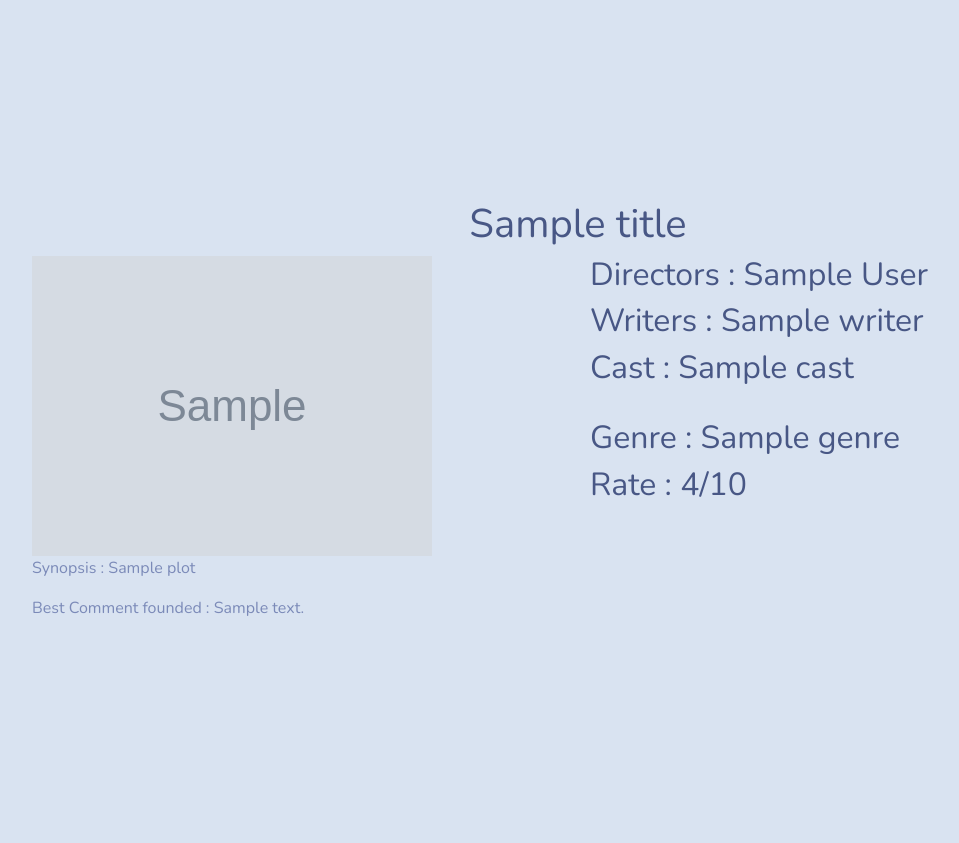
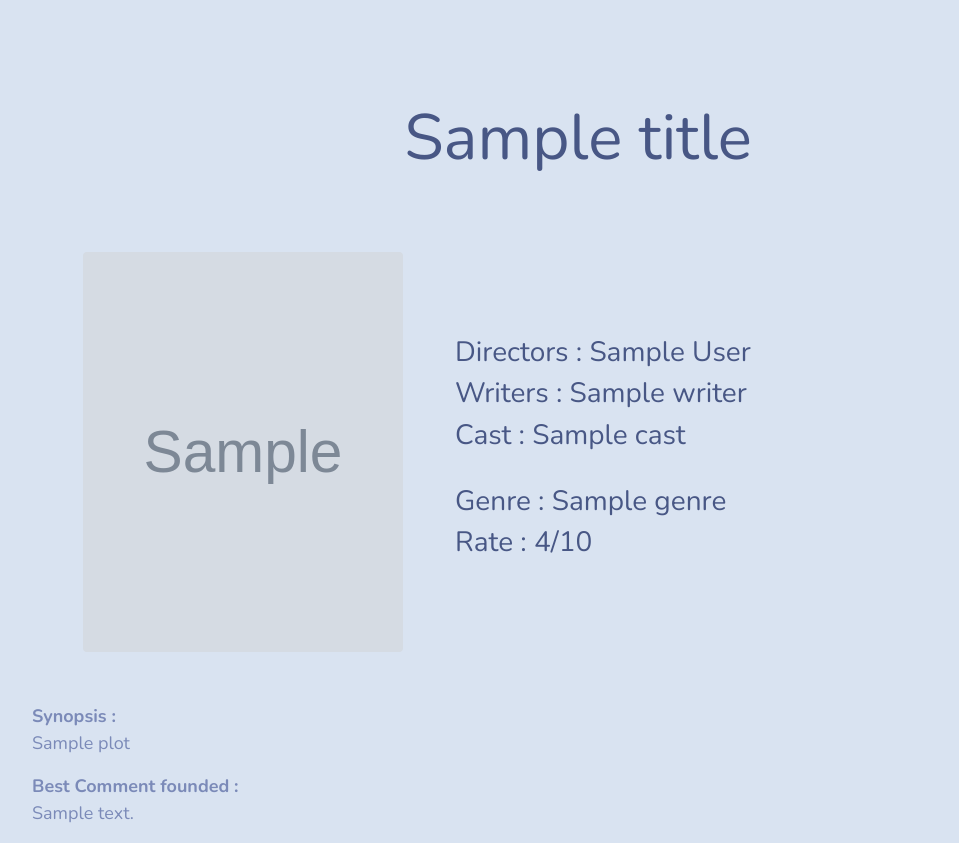
Before and after one commit to cegepmatane/projet-specialise-2022-Lechiffre4, a Django app: template Cinemates/film/templates/film/home.html in a window 1280 px wide. Shown: the part 71-914 px from the top of the page, without its empty margins (62-1021 px from the left). Before the commit the page ends 687 px from the top, so only its background shows below. Run offline with Django 3.2, Linux system fonts and the light colour scheme; the template is opened without the code that fills it: most values are stand-ins (such as "Sample title", 1, 10 or a date in 2020); grey boxes marked "Sample" are stand-in pictures; some libraries are stand-ins or nearby versions.

Commit message:
#14 changing css

```diff
--- a/Cinemates/film/templates/film/base.html
+++ b/Cinemates/film/templates/film/base.html
@@ -8,7 +8,7 @@
 
         <link rel="stylesheet" href="../../static/bootstrap/bootstrap.min.css">
         <link rel="shortcut icon" type="image/x-icon" href="../../static/images/Logo/logo_icon.png" />
-        <link rel="stylesheet" href="../../../home/static/css/Custom_css.css">
+        <link rel="stylesheet" href="../../../film/static/css/Custom_css.css">
 
         {% block links %}{% endblock %}
 
--- a/Cinemates/film/templates/film/home.html
+++ b/Cinemates/film/templates/film/home.html
@@ -8,31 +8,31 @@ Cinemates
 {% endblock %}
 
 {% block body %}
-<div class ="container" style="margin-top: 200px;">
-    <h1 class="text-center">{{title}}</h1>
+<div class ="container" style="margin-top: 100px;">
+    <h1 class="text-center my-4 display-3">{{title}}</h1>
     <div class = "container">
-        <div class="row">
-            <div class="col-sm">
-                <img src="{{image}}" class="img-fluid"/>
-            </div>
-            <div class="col-sm">
-                <h2>Directors : {{author}}</h2>
-                <h2>Writers : {{writer}}</h2>
-                <h2>Cast : {{cast}}</h2>
-                </br>
-                <h2>Genre : {{genre}}</h2>
-                <h2>Rate : {{rate}}/10</h2>
+        <table style="border-collapse: separate; border-spacing: 50px;">
+            <tr >
+                <td><img src="{{image}}" style="width: 20rem; height: 25rem;" class="rounded"/></td>
+                <td>
+                    <h3>Directors : {{author}}</h2>
+                    <h3>Writers : {{writer}}</h2>
+                    <h3>Cast : {{cast}}</h2>
+                    </br>
+                    <h3>Genre : {{genre}}</h2>
+                    <h3>Rate : {{rate}}/10</h2>
+                </td>
+            </tr>
 
-            </div>
-            <p>Synopsis : {{plot}}</p>
-            <p>Best Comment founded : {{comment}}</p>
-        </div>
+        </table>
+        <p style = "font-size: large;" id="synopsis"><strong>Synopsis :</strong></br>{{plot}}</p>
+
+        <p style = "font-size: large;" id="comment"><strong>Best Comment founded :</strong></br> {{comment}}</p>
     </div>
-
-</div>
-
 </div>
 
 
 
+
+
 {% endblock %}
```
Also changed, not shown: Cinemates/film/function.py (+8 -8 lines).
